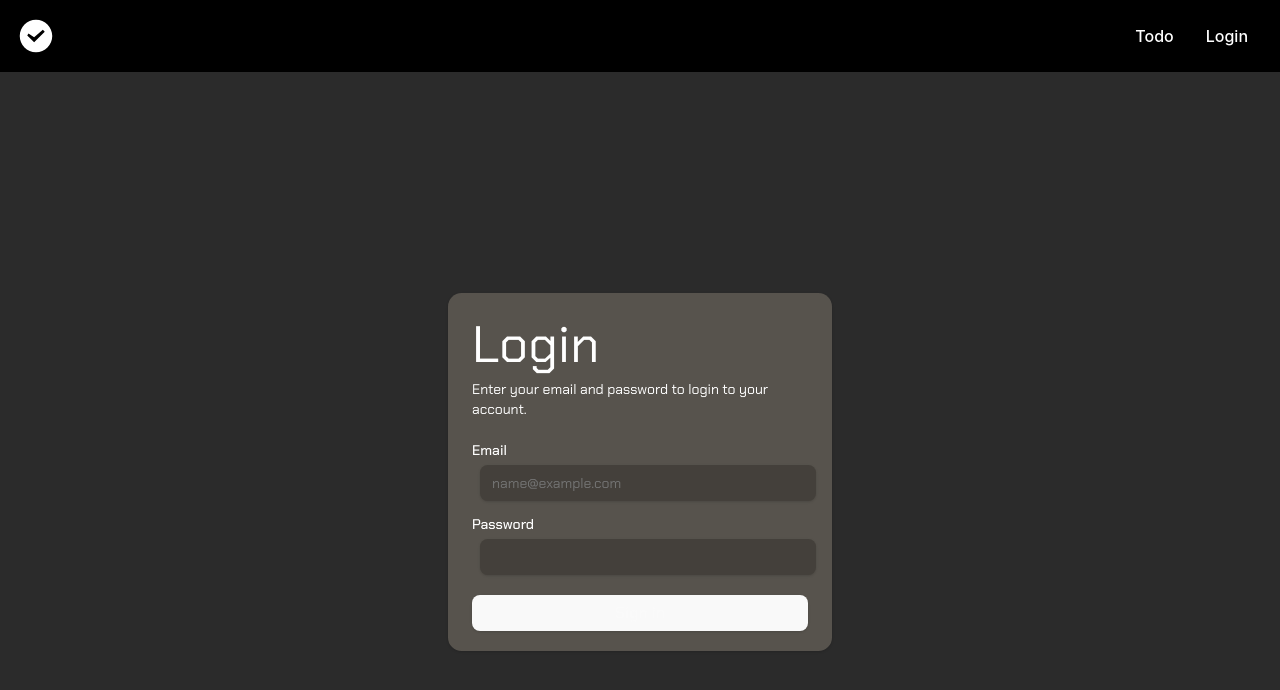
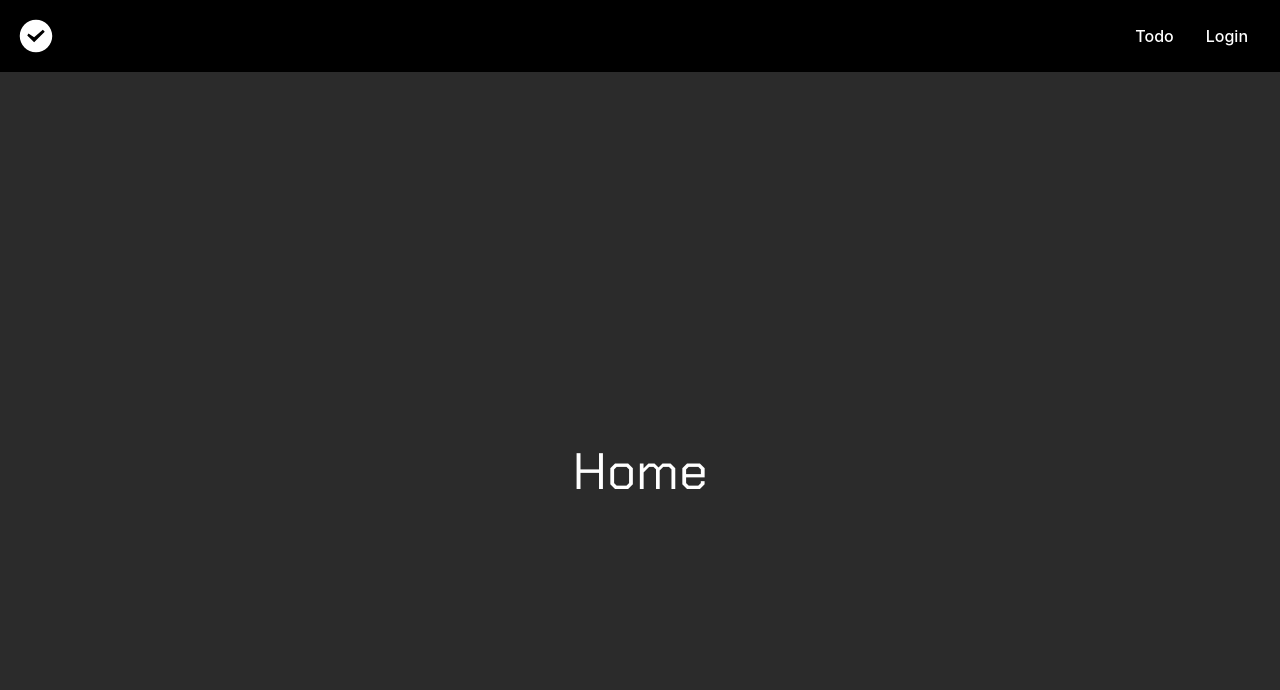
Before and after one commit to Andrew-R-Lawler/go-react-server, a React (Vite) app in the folder client/: page / in a window 1280 px wide. Shown: the top 690 px of the page. Built offline with nearby package versions, Linux system fonts and the light colour scheme.

Commit message:
added homepage component, set it to the apps root route, moved login to new login route

```diff
--- a/client/src/App.tsx
+++ b/client/src/App.tsx
@@ -2,6 +2,7 @@ import './App.css'
 import { BrowserRouter as Router, Routes, Route, Link } from 'react-router-dom'
 import Todo from './components/todo'
 import Login from './components/login'
+import HomePage from './components/homepage'
 import logo from '../src/assets/icons8-checkmark.svg'
 
 function App() {
@@ -12,20 +13,23 @@ function App() {
         <nav className='nav-bar bg-black'>
           <ul className='nav-list'>
             <li className='nav-item'>
+                <Link to="/">
                 <img src={logo} width="40" height="40"/>
+                </Link>
             </li>
             <li className='nav-item'>
                 <Link to="/todo">Todo</Link>
             </li>
             <li className='nav-item'>
-                <Link to="/">Login</Link>
+                <Link to="/login">Login</Link>
             </li>
           </ul>
         </nav>
 
         <Routes>
-          <Route path="/" element={<Login />} />
+          <Route path="/" element={<HomePage />} />
           <Route path="/todo" element={<Todo />} />
+          <Route path="/login" element={<Login />} />
         </Routes>
       </div>
     </Router>
--- /dev/null
+++ b/client/src/components/homepage.tsx
@@ -0,0 +1,12 @@
+import '../App.css'
+
+function HomePage() {
+
+    return (
+        <div className='flex-container'>
+            <h1 className='chakra-petch-regular text-white'>Home</h1>
+        </div>
+    )
+}
+
+export default HomePage
```
Also changed, not shown: 1 other file (tests, documents, lock files or other folders).
